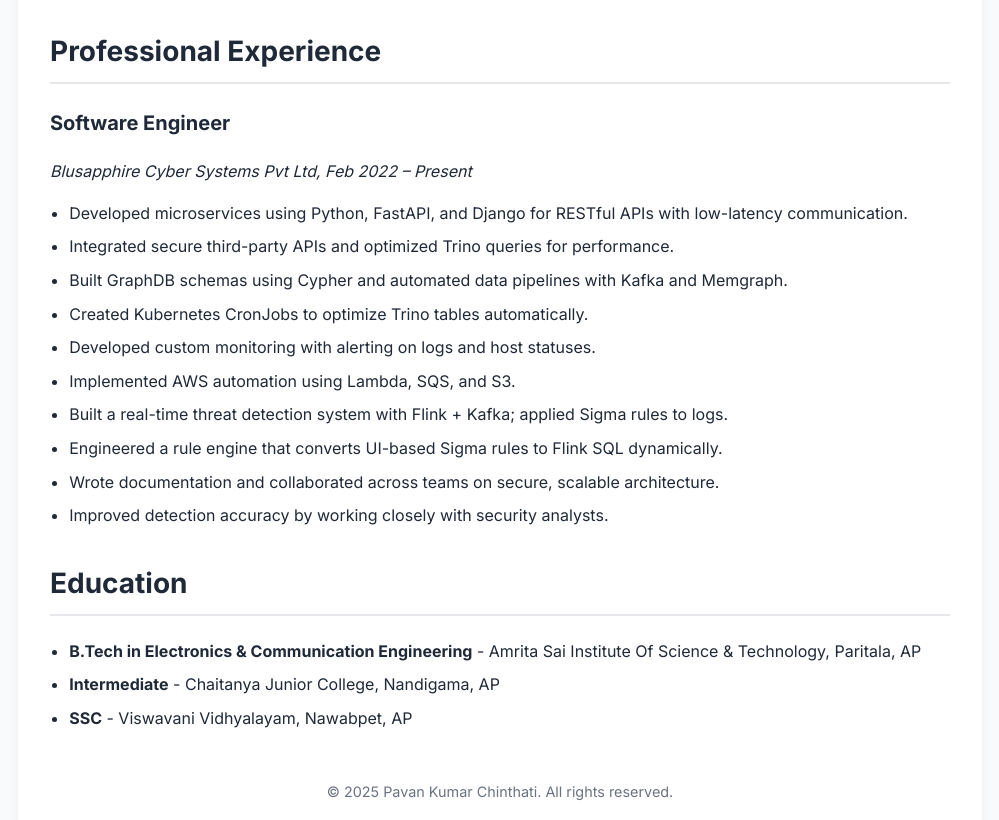
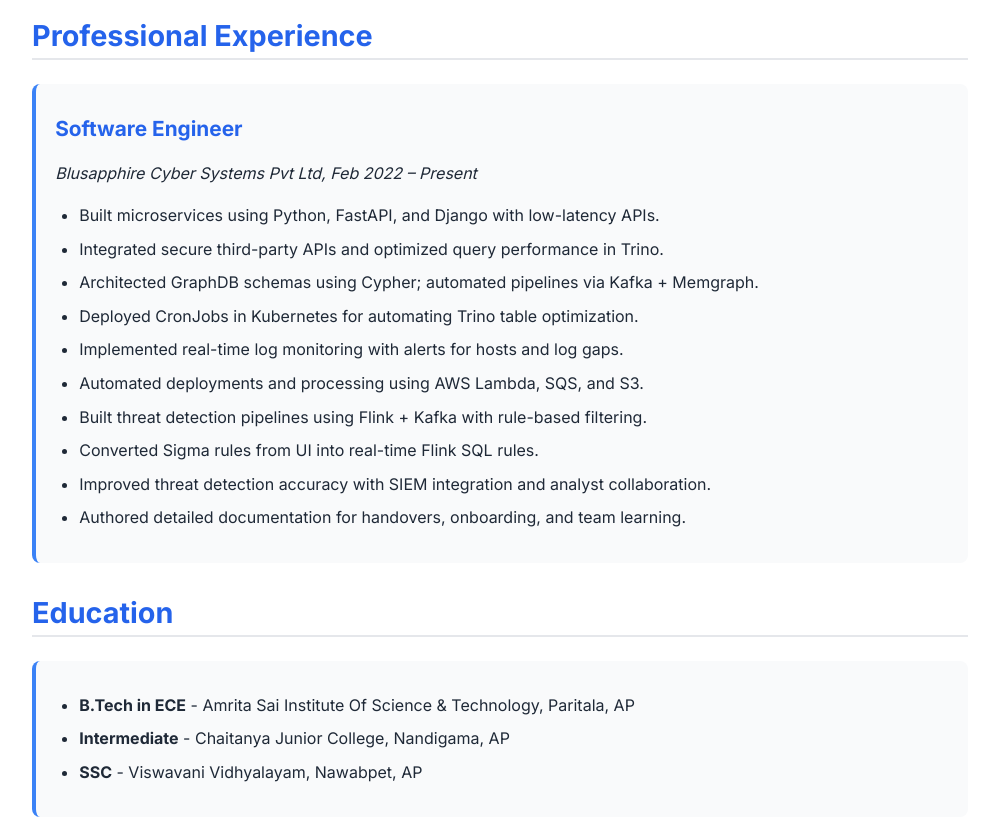
Before and after one commit to pavanchinthati/Myportfolio, a plain HTML site: page index.html in a window 1280 px wide. Shown: the part 950-1770 px from the top of the page, without its empty margins (140-1139 px from the left). Drawn offline with Linux system fonts and the light colour scheme.

Commit message:
Update index.html

```diff
--- a/index.html
+++ b/index.html
@@ -6,43 +6,61 @@
   <title>Pavan Kumar Chinthati - Portfolio</title>
   <link href="https://fonts.googleapis.com/css2?family=Inter:wght@400;600;700&display=swap" rel="stylesheet"/>
   <style>
+    * {
+      box-sizing: border-box;
+      scroll-behavior: smooth;
+    }
+
     body {
       margin: 0;
       font-family: 'Inter', sans-serif;
-      background-color: #f9fafb;
+      background-color: #f3f4f6;
       color: #1f2937;
-      line-height: 1.6;
-      padding: 2rem;
     }
 
     .container {
-      max-width: 900px;
-      margin: auto;
-      background: white;
+      max-width: 1000px;
+      margin: 2rem auto;
       padding: 2rem;
-      border-radius: 12px;
-      box-shadow: 0 4px 10px rgba(0, 0, 0, 0.05);
+      background: #ffffff;
+      border-radius: 16px;
+      box-shadow: 0 8px 30px rgba(0, 0, 0, 0.08);
+      animation: fadeIn 1s ease;
+    }
+
+    @keyframes fadeIn {
+      from { opacity: 0; transform: translateY(20px); }
+      to { opacity: 1; transform: translateY(0); }
+    }
+
+    h1, h2, h3 {
+      color: #2563eb;
     }
 
     h1 {
       font-size: 2.5rem;
-      color: #2563eb;
+      margin-bottom: 0.5rem;
     }
 
     h2 {
-      font-size: 1.75rem;
+      font-size: 1.8rem;
+      border-bottom: 2px solid #e5e7eb;
+      padding-bottom: 0.3rem;
       margin-top: 2rem;
-      border-bottom: 2px solid #e5e7eb;
-      padding-bottom: 0.5rem;
     }
 
     h3 {
-      font-size: 1.25rem;
+      font-size: 1.3rem;
       margin-top: 1rem;
     }
 
+    p, li {
+      font-size: 1rem;
+      line-height: 1.6;
+    }
+
     ul {
-      padding-left: 1.2rem;
+      padding-left: 1.5rem;
     }
 
     li {
@@ -50,8 +68,22 @@
     }
 
     a {
+      color: #1d4ed8;
+      text-decoration: none;
+      transition: color 0.3s ease;
+    }
+
+    a:hover {
       color: #2563eb;
-      text-decoration: none;
+      text-decoration: underline;
+    }
+
+    .highlight {
+      background-color: #eff6ff;
+      padding: 0.3rem 0.6rem;
+      border-radius: 6px;
+      display: inline-block;
+      margin-bottom: 1rem;
     }
 
     footer {
@@ -61,23 +93,44 @@
       color: #6b7280;
     }
 
+    .section {
+      margin-top: 2rem;
+    }
+
+    .fade-section {
+      animation: fadeIn 1.2s ease-in-out;
+    }
+
     .contact p {
       margin: 0.3rem 0;
+    }
+
+    .card {
+      background-color: #f9fafb;
+      border-left: 4px solid #3b82f6;
+      padding: 1rem 1.2rem;
+      margin-bottom: 1rem;
+      border-radius: 8px;
+      transition: box-shadow 0.3s ease;
+    }
+
+    .card:hover {
+      box-shadow: 0 4px 20px rgba(0, 0, 0, 0.05);
     }
   </style>
 </head>
 <body>
-  <div class="container">
+  <div class="container fade-section">
     <header>
       <h1>Pavan Kumar Chinthati</h1>
-      <p>Software Engineer</p>
+      <div class="highlight">Software Engineer</div>
       <div class="contact">
         <p>Email: <a href="mailto:chinthatipavanchowdary@gmail.com">chinthatipavanchowdary@gmail.com</a></p>
         <p>Phone: +91 9182564738</p>
       </div>
     </header>
 
-    <section>
+    <section class="section">
       <h2>Objective</h2>
       <p>
         A dynamic and results-driven software engineer with over 3 years of experience in product development,
@@ -89,8 +142,9 @@
       </p>
     </section>
 
-    <section>
+    <section class="section">
       <h2>Technical Skills</h2>
+      <div class="card">
         <ul>
           <li><strong>Programming Languages:</strong> Python, JavaScript</li>
           <li><strong>Frameworks:</strong> Django, FastAPI, GraphQL</li>
@@ -102,33 +156,38 @@
           <li><strong>Operating Systems:</strong> Linux, Windows</li>
           <li><strong>Methodologies:</strong> Agile (Scrum)</li>
         </ul>
+      </div>
     </section>
 
-    <section>
+    <section class="section">
       <h2>Professional Experience</h2>
+      <div class="card">
         <h3>Software Engineer</h3>
         <p><em>Blusapphire Cyber Systems Pvt Ltd, Feb 2022 – Present</em></p>
         <ul>
-        <li>Developed microservices using Python, FastAPI, and Django for RESTful APIs with low-latency communication.</li>
-        <li>Integrated secure third-party APIs and optimized Trino queries for performance.</li>
-        <li>Built GraphDB schemas using Cypher and automated data pipelines with Kafka and Memgraph.</li>
-        <li>Created Kubernetes CronJobs to optimize Trino tables automatically.</li>
-        <li>Developed custom monitoring with alerting on logs and host statuses.</li>
-        <li>Implemented AWS automation using Lambda, SQS, and S3.</li>
-        <li>Built a real-time threat detection system with Flink + Kafka; applied Sigma rules to logs.</li>
-        <li>Engineered a rule engine that converts UI-based Sigma rules to Flink SQL dynamically.</li>
-        <li>Wrote documentation and collaborated across teams on secure, scalable architecture.</li>
-        <li>Improved detection accuracy by working closely with security analysts.</li>
+          <li>Built microservices using Python, FastAPI, and Django with low-latency APIs.</li>
+          <li>Integrated secure third-party APIs and optimized query performance in Trino.</li>
+          <li>Architected GraphDB schemas using Cypher; automated pipelines via Kafka + Memgraph.</li>
+          <li>Deployed CronJobs in Kubernetes for automating Trino table optimization.</li>
+          <li>Implemented real-time log monitoring with alerts for hosts and log gaps.</li>
+          <li>Automated deployments and processing using AWS Lambda, SQS, and S3.</li>
+          <li>Built threat detection pipelines using Flink + Kafka with rule-based filtering.</li>
+          <li>Converted Sigma rules from UI into real-time Flink SQL rules.</li>
+          <li>Improved threat detection accuracy with SIEM integration and analyst collaboration.</li>
+          <li>Authored detailed documentation for handovers, onboarding, and team learning.</li>
         </ul>
+      </div>
     </section>
 
-    <section>
+    <section class="section">
       <h2>Education</h2>
+      <div class="card">
         <ul>
-        <li><strong>B.Tech in Electronics & Communication Engineering</strong> - Amrita Sai Institute Of Science & Technology, Paritala, AP</li>
+          <li><strong>B.Tech in ECE</strong> - Amrita Sai Institute Of Science & Technology, Paritala, AP</li>
           <li><strong>Intermediate</strong> - Chaitanya Junior College, Nandigama, AP</li>
           <li><strong>SSC</strong> - Viswavani Vidhyalayam, Nawabpet, AP</li>
         </ul>
+      </div>
     </section>
 
     <footer>
```
Lines whose indentation alone changed are shown as unchanged.
